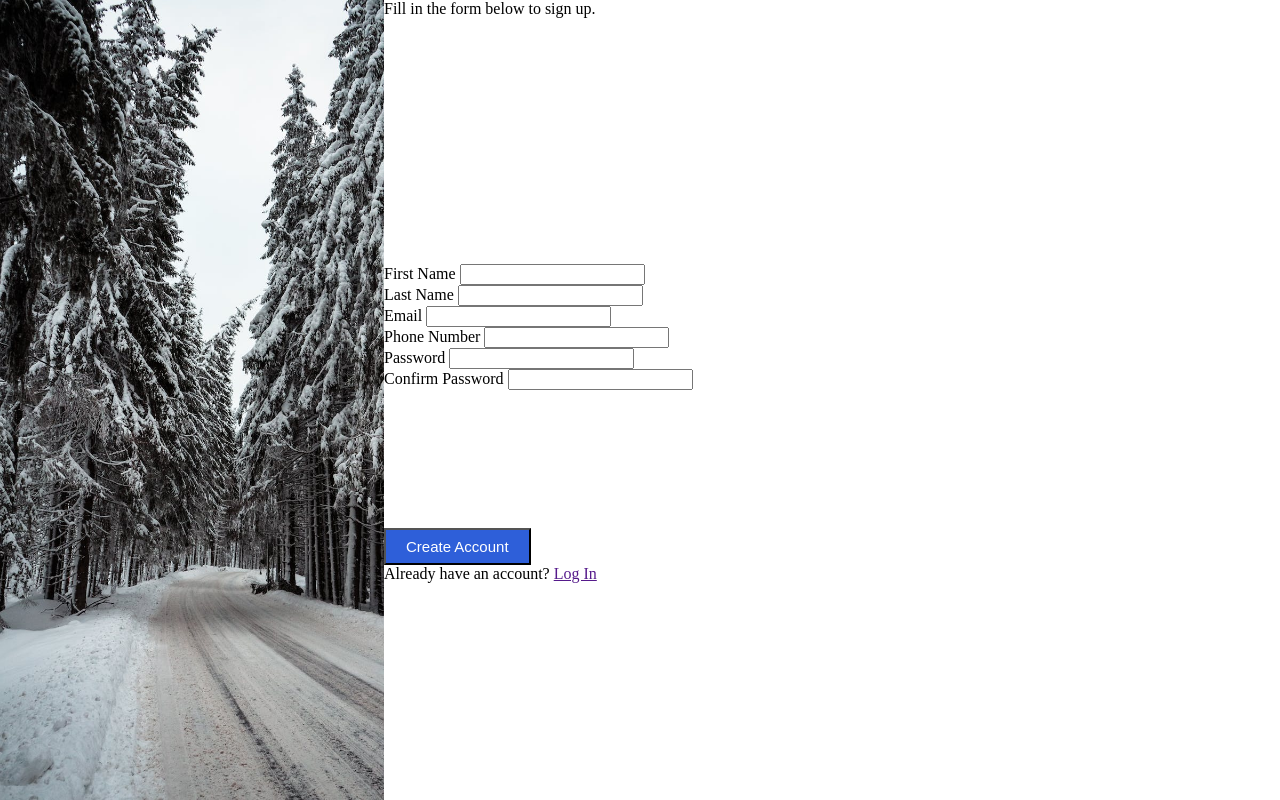
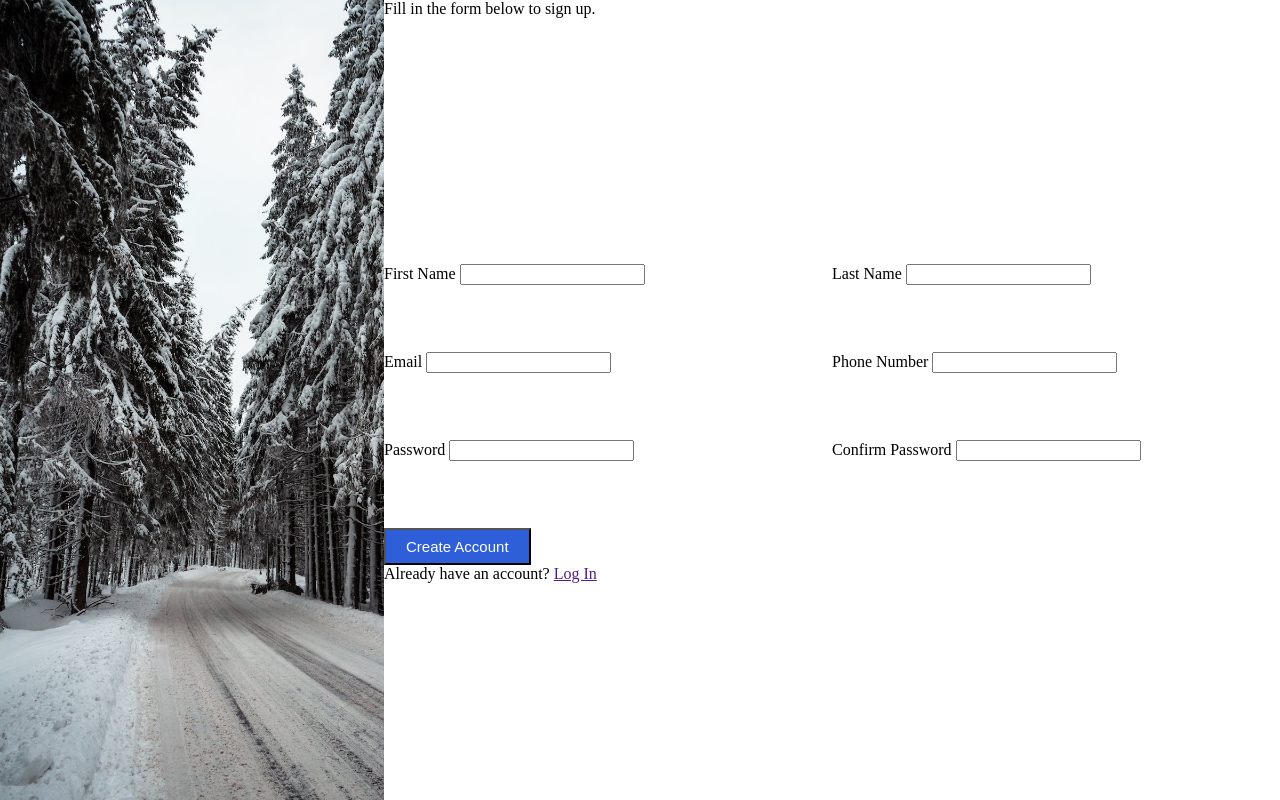
Before and after one commit to KevinPhDev/sign-up-form, a plain HTML site: page index.html in a window 1280 px wide. Drawn offline with Linux system fonts and the light colour scheme.

Commit message:
Wrap forms inside fields div

```diff
--- a/index.html
+++ b/index.html
@@ -26,7 +26,7 @@
             </form>
             <form action="" method="post">
                 <label for="phone_number">Phone Number</label>
-                <input type="number" id="phone_number">
+                <input type="tel" id="phone_number">
             </form>
             <form action="" method="post">
                 <label for="password">Password</label>
--- a/style.css
+++ b/style.css
@@ -26,3 +26,12 @@ body {
     background-color: rgb(46, 95, 217);
     color: white;
 }
+
+.fields {
+    display: flex;
+    flex-wrap: wrap;
+}
+
+.fields > form {
+    flex-basis: 50%;
+}
```
